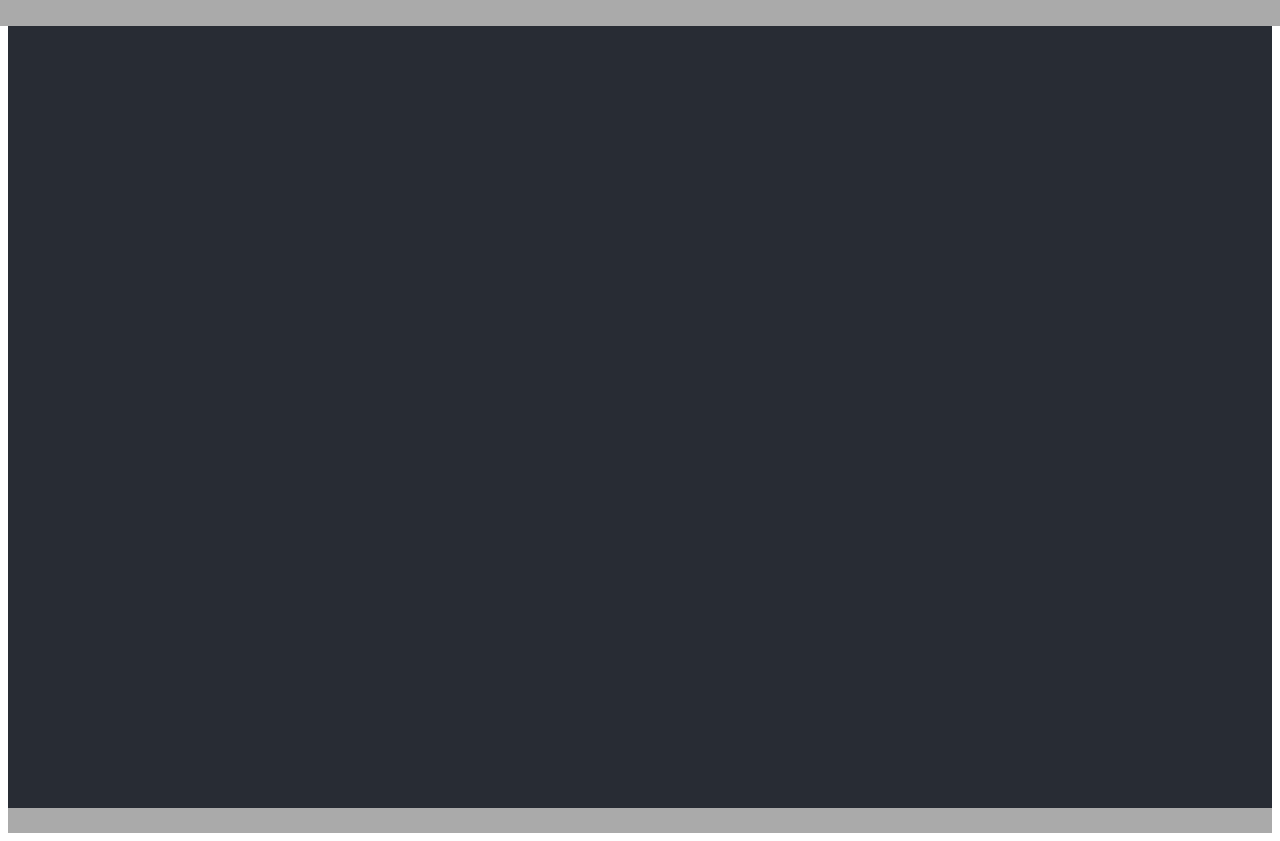
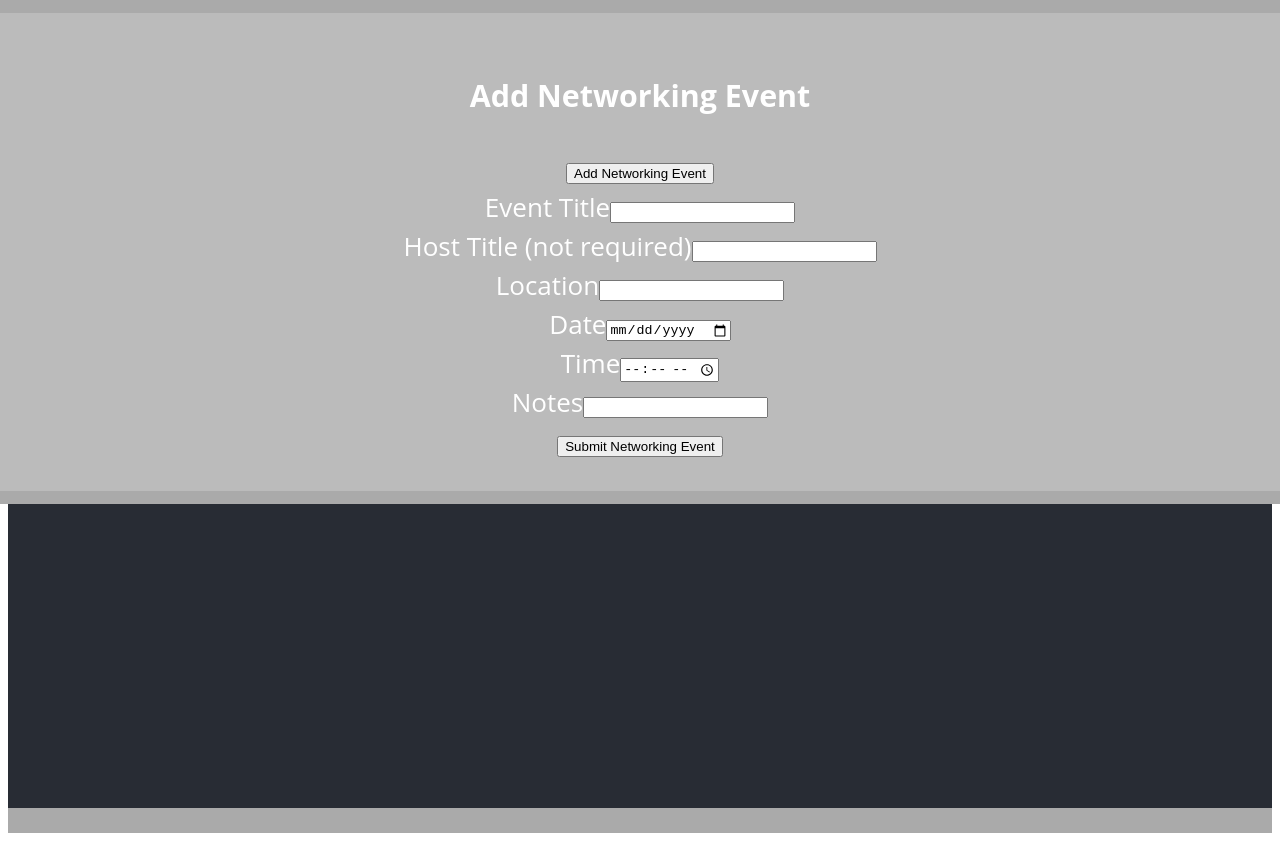
Before and after one commit to A1Arman/Trackster, a React (Create React App) app: page /new-event in a window 1280 px wide. Built offline with nearby package versions, Linux system fonts and the light colour scheme.

Commit message:
Added Networking Components

```diff
--- a/src/App.js
+++ b/src/App.js
@@ -5,6 +5,8 @@ import LandingPageNav from './components/LandingPageNav/LandingPageNav';
 import LeadGenPage from './components/LeadGenPage/LeadGenPage';
 import AppNav from './components/AppNav/AppNav';
 import SignupPage from './components/SignupPage/SignupPage';
+import NetworkingPage from './components/NetworkingPage/NetworkingPage';
+import NetworkingForm from './components/NetworkingForm/NetworkingForm';
 import './App.css';
 
 class App extends Component {
@@ -71,6 +73,8 @@ class App extends Component {
             <Route exact path='/' component={LandingPageNav} />
             <Route exact path='/signup' component={LandingPageNav} />
             <Route exact path='/leadgen' component={AppNav} />
+            <Route exact path='/networking' component={NetworkingPage} />
+            <Route exact path='/new-event' component={NetworkingForm} />
           </nav>
         </header>
         <main>
--- a/src/components/LandingPageNav/LandingPageNav.js
+++ b/src/components/LandingPageNav/LandingPageNav.js
@@ -8,6 +8,7 @@ function LandingPageNav() {
                 <li>Log In</li>
                 <li><Link to='/signup'>Sign Up</Link></li>
                 <li><Link to='/leadgen'>Lead Generation</Link></li>
+                <li><Link to='/networking'>Networking</Link></li>
             </ul>
         </>
     )
--- /dev/null
+++ b/src/components/NetworkingForm/NetworkingForm.js
@@ -0,0 +1,55 @@
+import React from 'react';
+
+class NetworkingForm extends React.Component{
+    render(){
+        return(
+            <>
+            <section class="events section">
+                <h1>Add Networking Event</h1>
+
+                <div class="add connection">
+                <button>Add Networking Event</button>
+                </div>
+
+                <form>
+                <div className="form-item">
+                <label>Event Title</label>
+                <input type="text" id="event-title"></input>
+                </div>
+
+                <div class="form-item">
+                <label>Host Title (not required)</label>
+                <input type="text" id="host-title"></input>
+                </div>
+
+                <div class="form-item">
+                <label>Location</label>
+                <input type="text" id="event-location"></input>
+                </div>
+
+                <div class="form-item">
+                <label>Date</label>
+                <input type="date" id="event-date"></input>
+                </div>
+
+                <div class="form-item">
+                <label>Time</label>
+                <input type="time" id="event-time"></input>
+                </div>
+
+                <div class="form-item">
+                <label>Notes</label>
+                <input type="text"></input>
+                </div>
+
+                <submit>
+                    <button>Submit Networking Event</button>
+                </submit>
+                </form>
+            </section>
+            </>
+        )
+    }
+}
+
+export default NetworkingForm;
--- /dev/null
+++ b/src/components/NetworkingPage/NetworkingPage.js
@@ -0,0 +1,31 @@
+import React from 'react';
+import AppNav from '../AppNav/AppNav';
+// import NetworkingForm from '../NetworkingForm/NetworkingForm';
+import {Link} from 'react-router-dom';
+
+class NetworkingPage extends React.Component {
+    render(){
+        return(
+            <main>
+            <AppNav />
+            <header>
+                <h1>My Networking Events</h1>
+                <h2>Keep Track of your upcoming and past events!</h2>
+            </header>
+            <Link to='/new-event'>Add New Event</Link>
+            <section className="networking-events">
+                <h1>Upcoming Networking Events</h1>
+                    <ul className="networking-events-list">
+                        <li>Chicago Hackathon</li>
+                        <li>Weekly JavaScript Practice</li>
+                        <li>Tech Startups Event</li>
+                        <li>Intro to Python</li>
+                    </ul>
+            </section>
+            </main>
+        )
+    }
+
+}
+
+export default NetworkingPage;
```
Also changed, not shown: src/components/NetworkingForm/NetworkingForm.css (added), src/components/NetworkingPage/NetworkingPage.css (added).
